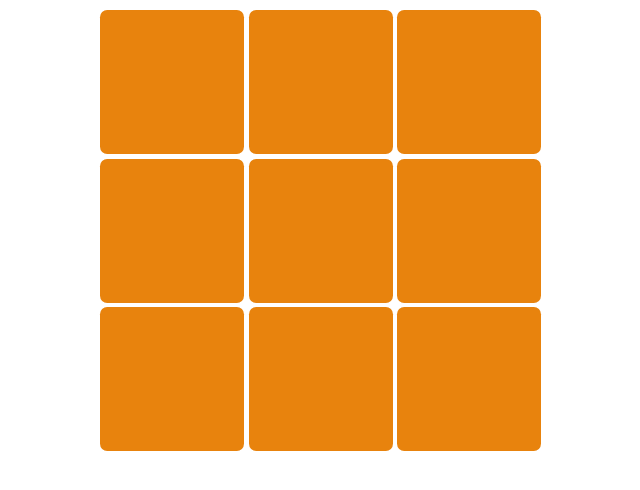
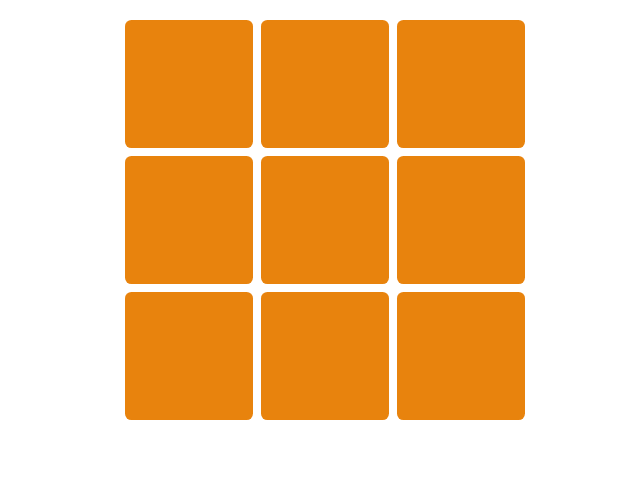
Before and after one commit to piaojiyin/ITXZY, a plain HTML site: page CSS/task1/index.html in a window 1280 px wide. Shown: the whole page, without its empty margins (315-955 px from the left). Drawn offline with Linux system fonts and the light colour scheme.

Commit message:
Update index.html

```diff
--- a/CSS/task1/index.html
+++ b/CSS/task1/index.html
@@ -9,21 +9,19 @@ body,div {
 	padding: 0;
 	margin: 0;
 }
-
 .wrap {
 	max-width: 500px;
-	margin: 10px auto 0;
+        margin: 20px auto 0;
 }
-
 .container {
-	width: 90%;
+        width: 80%;
 	margin: 0 auto;
+        overflow: hidden;
 }
-
 .block {
 	width: 32%;
 	padding: 16% 0;
-	margin: 0 1% 1% 0;
+	margin: 0 2% 2% 0;
 	float: left;
 	background-color: #e8830d;
 	border-radius: 5%;
@@ -31,11 +29,9 @@ body,div {
 	-webkit-border-radius: 5%;
 	-ms-border-radius: 5%;
 }
-
 .block:nth-child(3n) {
 	margin-right: 0;
 }
-
 .block:nth-child(n+7) {
 	margin-bottom: 0;
 }
```
Lines whose indentation alone changed are shown as unchanged.
